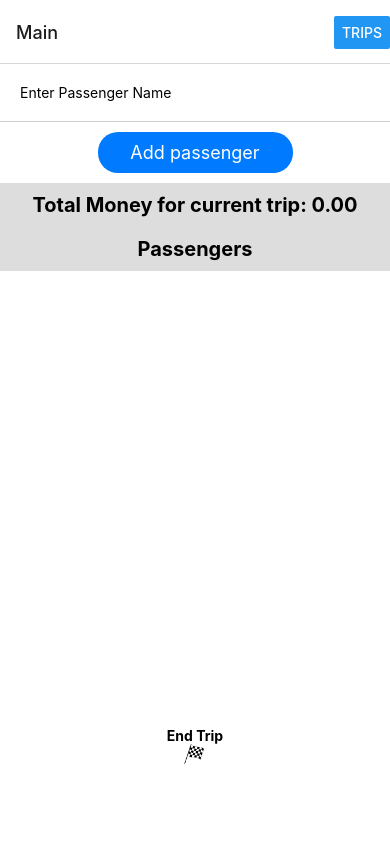
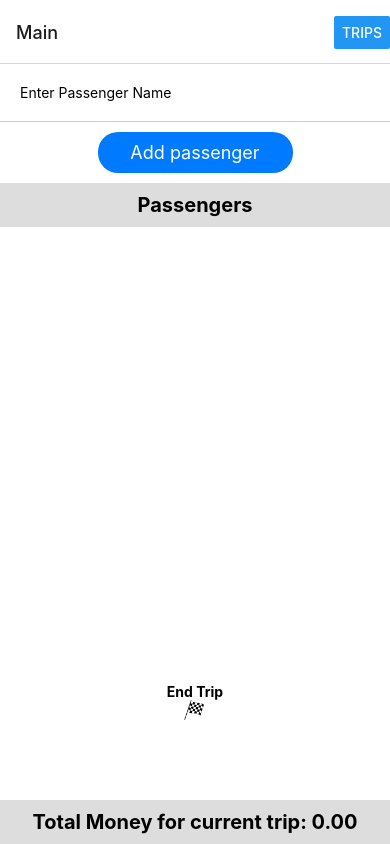
Before and after one commit to aherman21/CarExpenseApp, a React Native app: screen /Main in a window 390 px wide. Built offline with nearby package versions, Linux system fonts and the light colour scheme.

Commit message:
bug fix with capitals +  prevent keyboard move + moved total money to bottom

```diff
--- a/src/screens/MainScreen.js
+++ b/src/screens/MainScreen.js
@@ -1,5 +1,6 @@
 import React, { useState } from 'react';
-import { View, TextInput, Button, FlatList, Text, TouchableOpacity, Alert, Image, Modal } from 'react-native';
+import { View, TextInput, Button, FlatList, Text, TouchableOpacity, Alert, Image, Modal, KeyboardAvoidingView, Platform } from 'react-native';
+
 import { styles } from '../styles'
 import ShowTrip from '../components/ShowTrip';
 import saveTripData from '../components/SaveTripData';
@@ -118,6 +119,10 @@ const MainScreen = () => {
     }
 
   return (
+    <KeyboardAvoidingView
+    style={{ flex: 1 }}
+    behavior={Platform.OS === 'ios' ? 'padding' : 'height'}
+  >
     <View style={styles.container}>
         <View style={styles.inputContainer}>
             <TextInput
@@ -131,7 +136,7 @@ const MainScreen = () => {
           <Text style={styles.addButtonText}>Add passenger</Text>
         </TouchableOpacity>
 
-        <Text style={styles.listTitle}>Total Money for current trip: {getTotalMoneySpent().toFixed(2)}</Text>
+
         <FlatList
             data={passengers}
             ListHeaderComponent={<Text style={styles.listTitle}>Passengers</Text>}
@@ -143,6 +148,8 @@ const MainScreen = () => {
                 <Text style={styles.text}>End Trip</Text>
                 <Image style={styles.buttonImage} source={require("../icons/noun-checkered-flag-38703.png")}/>
             </TouchableOpacity>
+
+
             <Modal
              animationType='slide'
              transparent={true}
@@ -154,9 +161,13 @@ const MainScreen = () => {
                     <Text style={styles.closeMainButtonText}>Close</Text>
                 </TouchableOpacity>
              </View>
+
             </Modal>
+
         </View>
+        <Text style={styles.listTitle}>Total Money for current trip: {getTotalMoneySpent().toFixed(2)}</Text>
     </View>
+    </KeyboardAvoidingView>
   );
 };
 
```
Also changed, not shown: src/components/DeleteTrip.js (renamed from src/components/deleteTrip.js), src/components/NicelyFormattedDate.js (renamed from src/components/nicelyFormattedDate.js).
